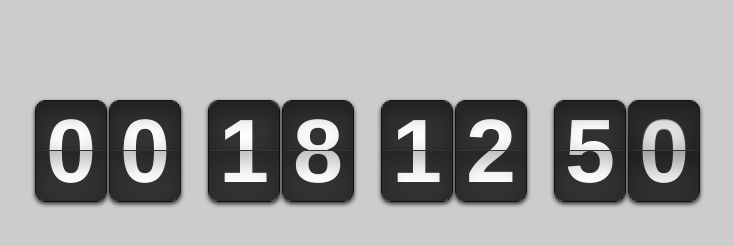
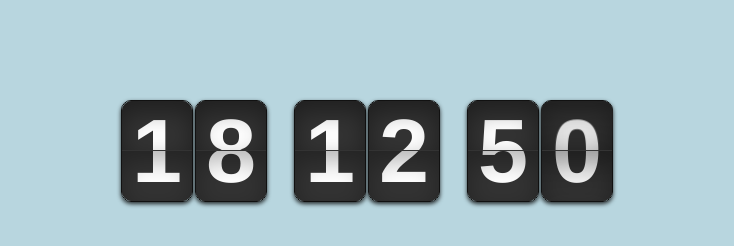
Before and after one commit to andrewjtait/flipTimer, a plain HTML site: page index.html in a window 1280 px wide. Shown: the whole page, without its empty margins (270-1004 px from the left). Drawn offline with nearby package versions, Linux system fonts and the light colour scheme.

Commit message:
updated demo

```diff
--- a/index.html
+++ b/index.html
@@ -3,11 +3,11 @@
   <link rel="stylesheet" href="css/flipTimer.css" />
   <style>
     body {
-      background-color: #CCC;
+      background-color: #b8d6df;
     }
     .flipTimer {
       margin: 100px auto 0;
-      width: 672px;
+      width: 500px;
     }
   </style>
 
@@ -23,7 +23,6 @@
 </head>
 <body>
   <div class="flipTimer">
-    <div class="days"></div>
     <div class="hours"></div>
     <div class="minutes"></div>
     <div class="seconds"></div>
```
